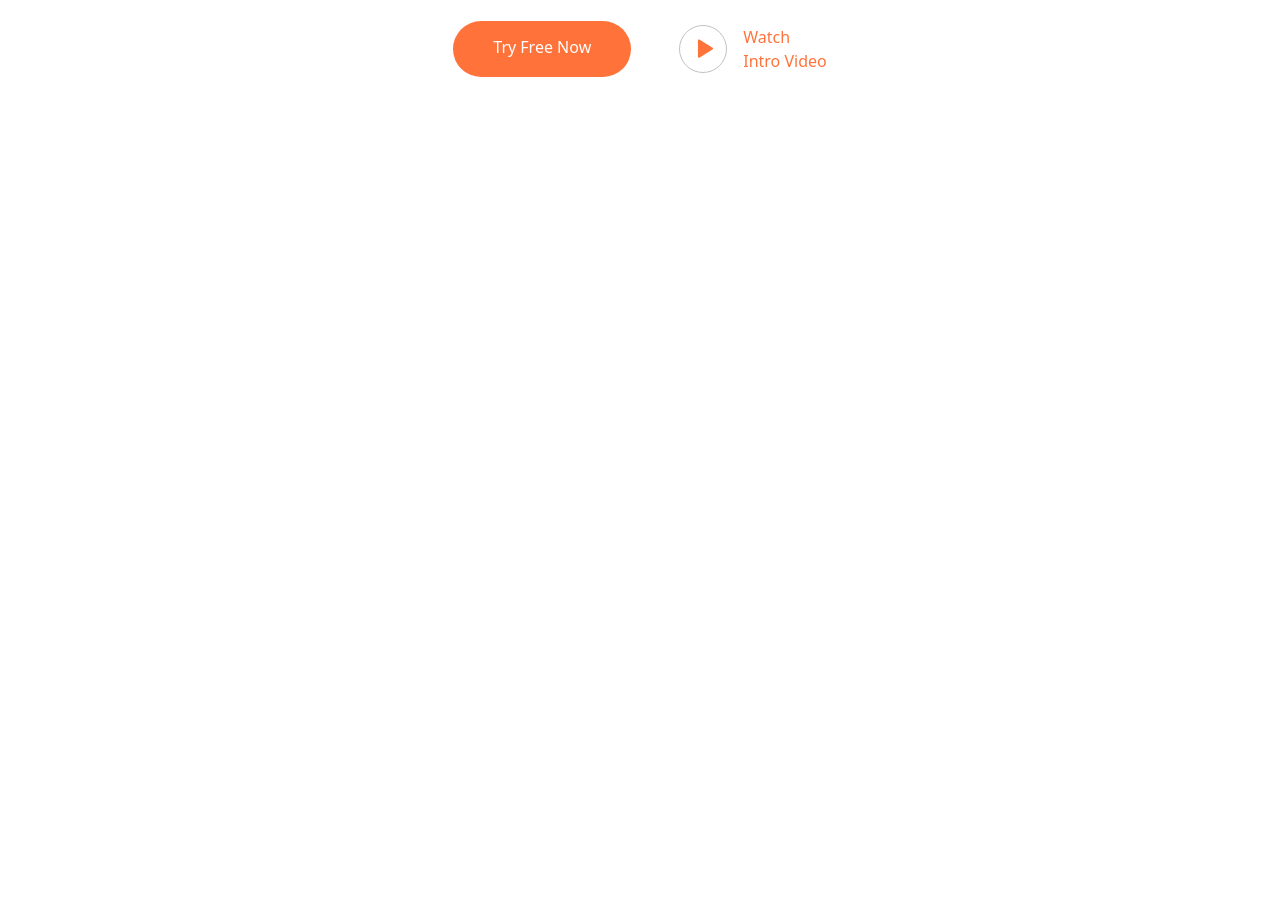
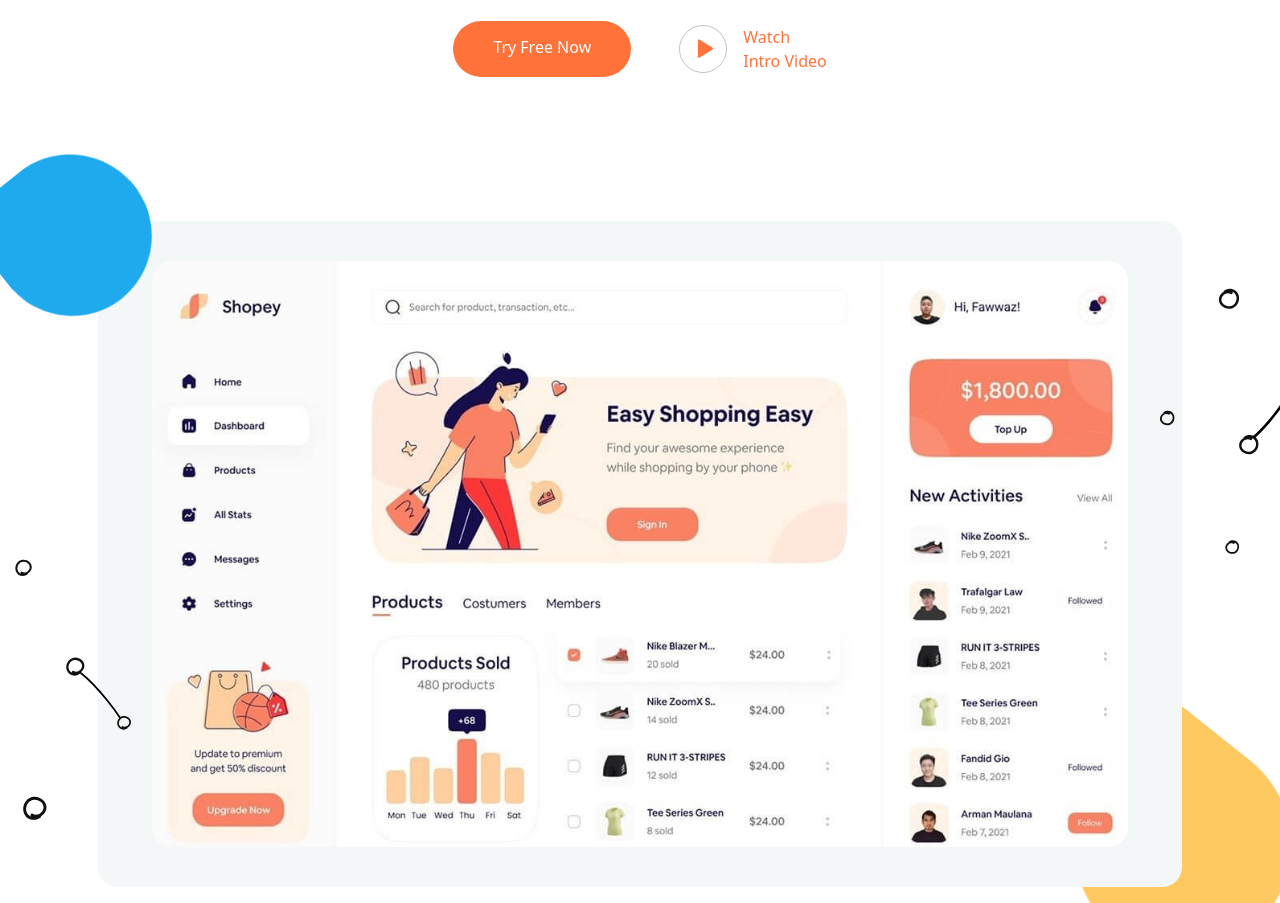
Before and after one commit to umairdalvi/react-project-05, a React (Vite) app: page / in a window 1280 px wide. Shown: the part 700-1603 px from the top of the page. Before the commit the page ends 905 px from the top, so only its background shows below. Built offline with nearby package versions, Linux system fonts and the light colour scheme.

Commit message:
import SectionTwo

```diff
--- a/src/App.jsx
+++ b/src/App.jsx
@@ -1,12 +1,14 @@
 import Header from "./components/custom/Header";
 import "./App.css";
 import HeroSection from "./components/custom/HeroSection";
+import SectionTwo from "./components/custom/SectionTwo";
 
 const App = () => {
     return (
-        <div>
+        <div className="overflow-hidden">
             <Header />
             <HeroSection />
+            <SectionTwo />
         </div>
     );
 };
```
